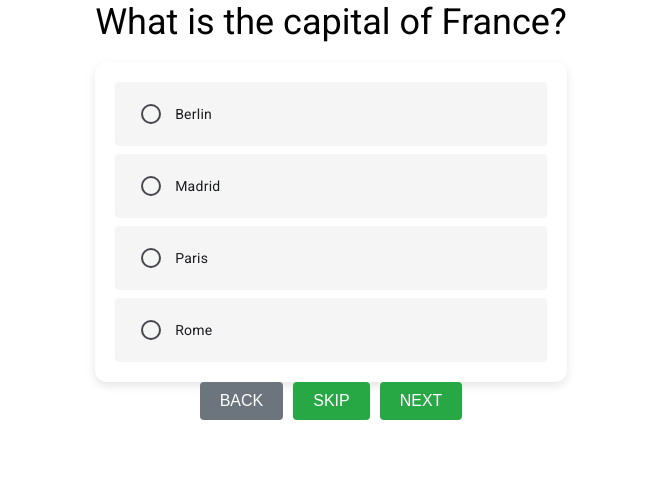
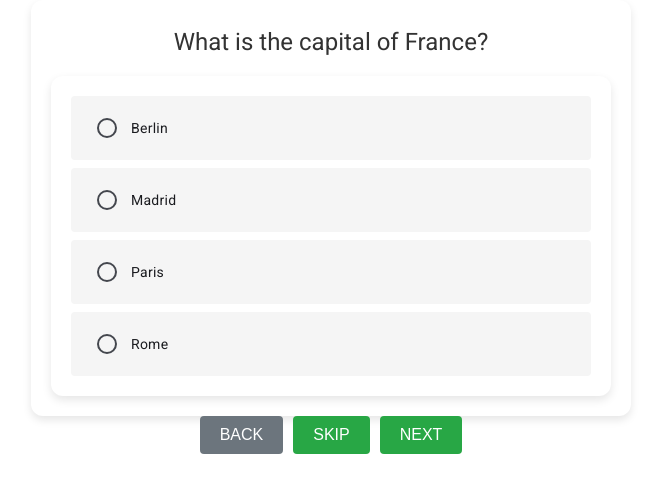
Before and after one commit to AishuPola/quiz_project, an Angular app: page /question/1 in a window 1280 px wide. Shown: the top 492 px of the page, without its empty margins (309-970 px from the left). Built offline with nearby package versions, Linux system fonts and the light colour scheme.

Commit message:
radio-checkbox-css

```diff
--- a/src/app/checkbox/checkbox.component.scss
+++ b/src/app/checkbox/checkbox.component.scss
@@ -1,3 +1,44 @@
+.options {
+  display: flex;
+  flex-direction: column;
+  gap: 12px;
+  padding: 20px;
+  border-radius: 12px;
+  background-color: #ffffff;
+  box-shadow: 0 4px 10px rgba(0, 0, 0, 0.1);
+}
+//  .checkbox-group{
+//   display: flex;
+//   flex-direction: column;
+//   gap: 8px;
+// }
+mat-checkbox {
+  background-color: #f5f5f5;
+  border-radius: 4px;
+  padding: 12px 16px;
+  transition: background-color 0.3s, box-shadow 0.3s;
+  display: flex;
+  align-items: center;
+  cursor: pointer;
+  min-width:400px;
+}
+
+mat-checkbox:hover {
+  background-color: #e0e0e0;
+  box-shadow: 0 2px 6px rgba(0, 0, 0, 0.15);
+}
+
+mat-checkbox.mat-checkbox.mat-accent {
+  color: #007bff;
+}
+
+mat-checkbox.mat-checkbox.mat-accent .mat-radio-outer-circle {
+  border-color: #007bff;
+}
+
+mat-checkbox.mat-checkbox.mat-accent .mat-radio-inner-circle {
+  background-color: #007bff;
+}
 body {
   font-family: Arial, sans-serif;
   background-color: #ffffff;
@@ -27,88 +68,88 @@ body {
 }
 
 
-  .options {
-    display: flex;
-    flex-direction: column;
-    gap: 12px;
-    padding: 20px;
-    border-radius: 12px;
-    background-color: #ffffff;
-    box-shadow: 0 4px 10px rgba(0, 0, 0, 0.1);
-}
+//   .options {
+//     display: flex;
+//     flex-direction: column;
+//     gap: 12px;
+//     padding: 20px;
+//     border-radius: 12px;
+//     background-color: #ffffff;
+//     box-shadow: 0 4px 10px rgba(0, 0, 0, 0.1);
+// }
 
 
-mat-radio-group {
-  display: flex;
-  flex-direction: column;
-  gap: 12px;
-}
+// mat-radio-group {
+//   display: flex;
+//   flex-direction: column;
+//   gap: 12px;
+// }
 
-mat-radio-button {
-  background-color: #f5f5f5;
-  border-radius: 4px;
-  padding: 12px 16px;
-  transition: background-color 0.3s, box-shadow 0.3s, transform 0.2s;
-  display: flex;
-  align-items: center;
-  cursor: pointer;
-  border: 1px solid #ddd;
-}
+// mat-radio-button {
+//   background-color: #f5f5f5;
+//   border-radius: 4px;
+//   padding: 12px 16px;
+//   transition: background-color 0.3s, box-shadow 0.3s, transform 0.2s;
+//   display: flex;
+//   align-items: center;
+//   cursor: pointer;
+//   border: 1px solid #ddd;
+// }
 
-mat-radio-button:hover {
-  background-color: #e0e0e0;
-  box-shadow: 0 2px 6px rgba(0, 0, 0, 0.15);
-  transform: scale(1.02);
-}
+// mat-checkbox:hover {
+//   background-color: #e0e0e0;
+//   box-shadow: 0 2px 6px rgba(0, 0, 0, 0.15);
+//   transform: scale(1.02);
+// }
 
-mat-radio-button.mat-radio-button.mat-accent {
-  color: #007bff;
-}
+// mat-checkbox.mat-checkbox.mat-accent {
+//   color: #007bff;
+// }
 
-mat-radio-button.mat-radio-button.mat-accent .mat-radio-outer-circle {
-  border-color: #007bff;
-}
+// mat-checkbox.mat-checkbox.mat-accent .mat-radio-outer-circle {
+//   border-color: #007bff;
+// }
 
-mat-radio-button.mat-radio-button.mat-accent .mat-radio-inner-circle {
-  background-color: #007bff;
-}
+// mat-checkbox.mat-checkbox.mat-accent .mat-radio-inner-circle {
+//   background-color: #007bff;
+// }
 
-.button-group {
-  display: flex;
-  justify-content: space-between;
-}
+// .button-group {
+//   display: flex;
+//   justify-content: space-between;
+// }
 
-.button {
-  background-color: #007bff;
-  color: white;
-  border: none;
-  border-radius: 4px;
-  padding: 10px 20px;
-  cursor: pointer;
-  font-size: 16px;
-  transition: background-color 0.3s, transform 0.2s;
-  flex: 1;
-  margin: 0 5px;
-}
+// .button {
+//   background-color: #007bff;
+//   color: white;
+//   border: none;
+//   border-radius: 4px;
+//   padding: 10px 20px;
+//   cursor: pointer;
+//   font-size: 16px;
+//   transition: background-color 0.3s, transform 0.2s;
+//   flex: 1;
+//   margin: 0 5px;
+// }
 
-.button:hover {
-  background-color: #0056b3;
-  transform: scale(1.05);
-}
+// .button:hover {
+//   background-color: #0056b3;
+//   transform: scale(1.05);
+// }
 
-.button:focus {
-  outline: none;
-  box-shadow: 0 0 0 2px rgba(0, 123, 255, 0.5);
-}
+// .button:focus {
+//   outline: none;
+//   box-shadow: 0 0 0 2px rgba(0, 123, 255, 0.5);
+// }
 
-.back-button {
-  background-color: #6c757d;
-}
+// .back-button {
+//   background-color: #6c757d;
+// }
 
-.skip-button {
-  background-color: #ffc107;
-}
+// .skip-button {
+//   background-color: #ffc107;
+// }
 
-.next-button {
-  background-color: #28a745;
-}
+// .next-button {
+//   background-color: #28a745;
+// }
--- a/src/app/checkbox/checkbox.component.ts
+++ b/src/app/checkbox/checkbox.component.ts
@@ -1,9 +1,9 @@
 import { Component, Input } from '@angular/core';
-import { MatCheckboxModule } from '@angular/material/checkbox';
+import { MatCheckbox, MatCheckboxModule } from '@angular/material/checkbox';
 @Component({
   selector: 'app-checkbox',
   standalone: true,
-  imports: [MatCheckboxModule, MatCheckboxModule],
+  imports: [MatCheckboxModule, MatCheckboxModule,MatCheckbox],
   templateUrl: './checkbox.component.html',
   styleUrl: './checkbox.component.scss',
 })
--- a/src/app/radio/radio.component.scss
+++ b/src/app/radio/radio.component.scss
@@ -12,6 +12,7 @@ mat-radio-group {
     display: flex;
     flex-direction: column;
     gap: 8px;
+
 }
 
 mat-radio-button {
@@ -22,6 +23,7 @@ mat-radio-button {
     display: flex;
     align-items: center;
     cursor: pointer;
+    min-width:400px;
 }
 
 mat-radio-button:hover {
@@ -40,3 +42,30 @@ mat-radio-button.mat-radio-button.mat-accent .mat-radio-outer-circle {
 mat-radio-button.mat-radio-button.mat-accent .mat-radio-inner-circle {
     background-color: #007bff;
 }
+body {
+    font-family: Arial, sans-serif;
+    background-color: #ffffff;
+    margin: 0;
+    padding: 0;
+    display: flex;
+    justify-content: center;
+    align-items: center;
+    height: 20vh;
+  }
+
+  .quiz-container {
+    width: 100%;
+    min-width: 600px;
+    background-color: #ffffff;
+    border-radius: 12px;
+    box-shadow: 0 4px 8px rgba(0, 0, 0, 0.1);
+    padding: 20px;
+    box-sizing: border-box;
+  }
+
+  .question-section h3 {
+    margin-top: 0;
+    font-size: 24px;
+    color: #333;
+    text-align: center;
+  }
```
Also changed, not shown: src/app/checkbox/checkbox.component.html (line endings or trailing spaces).
